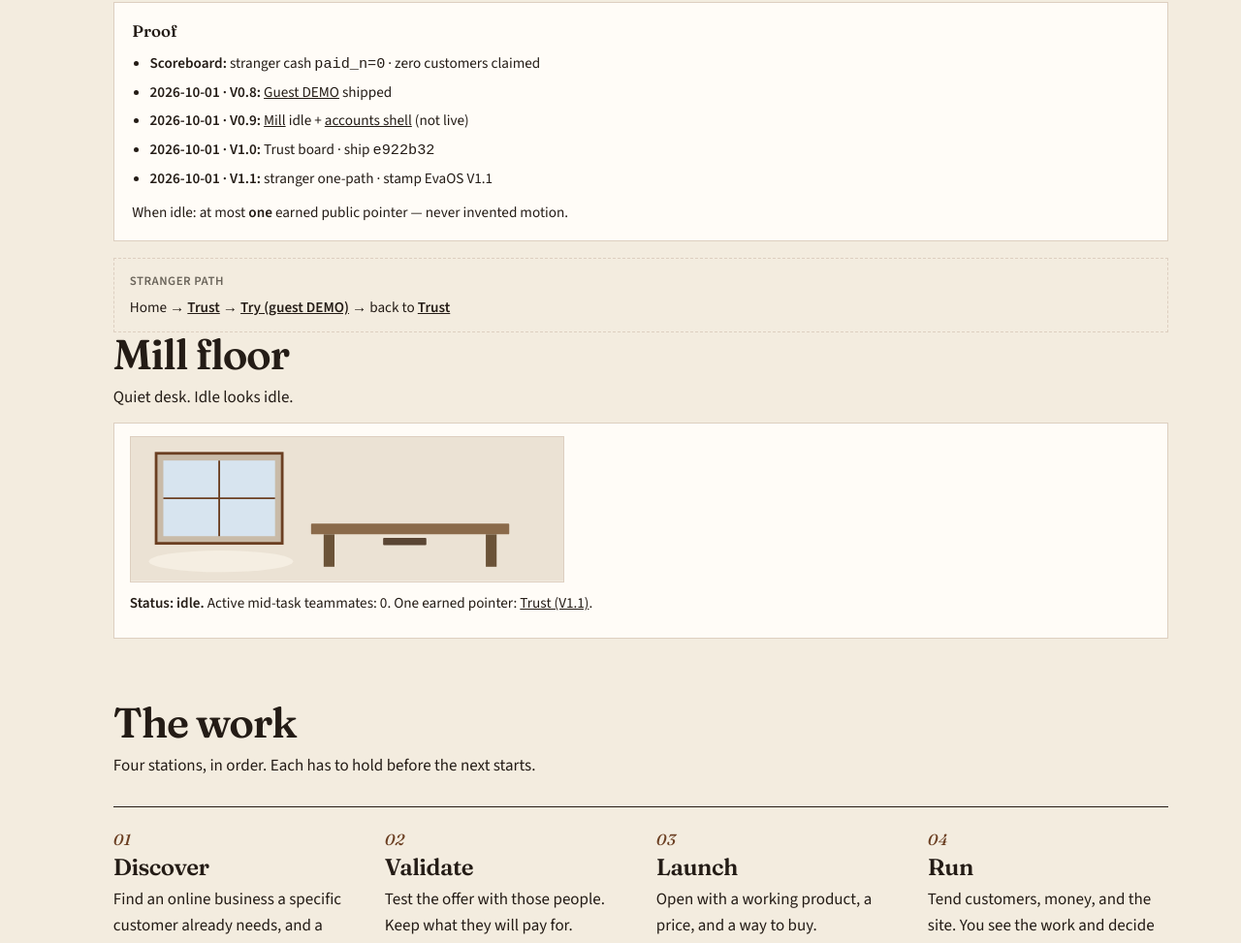
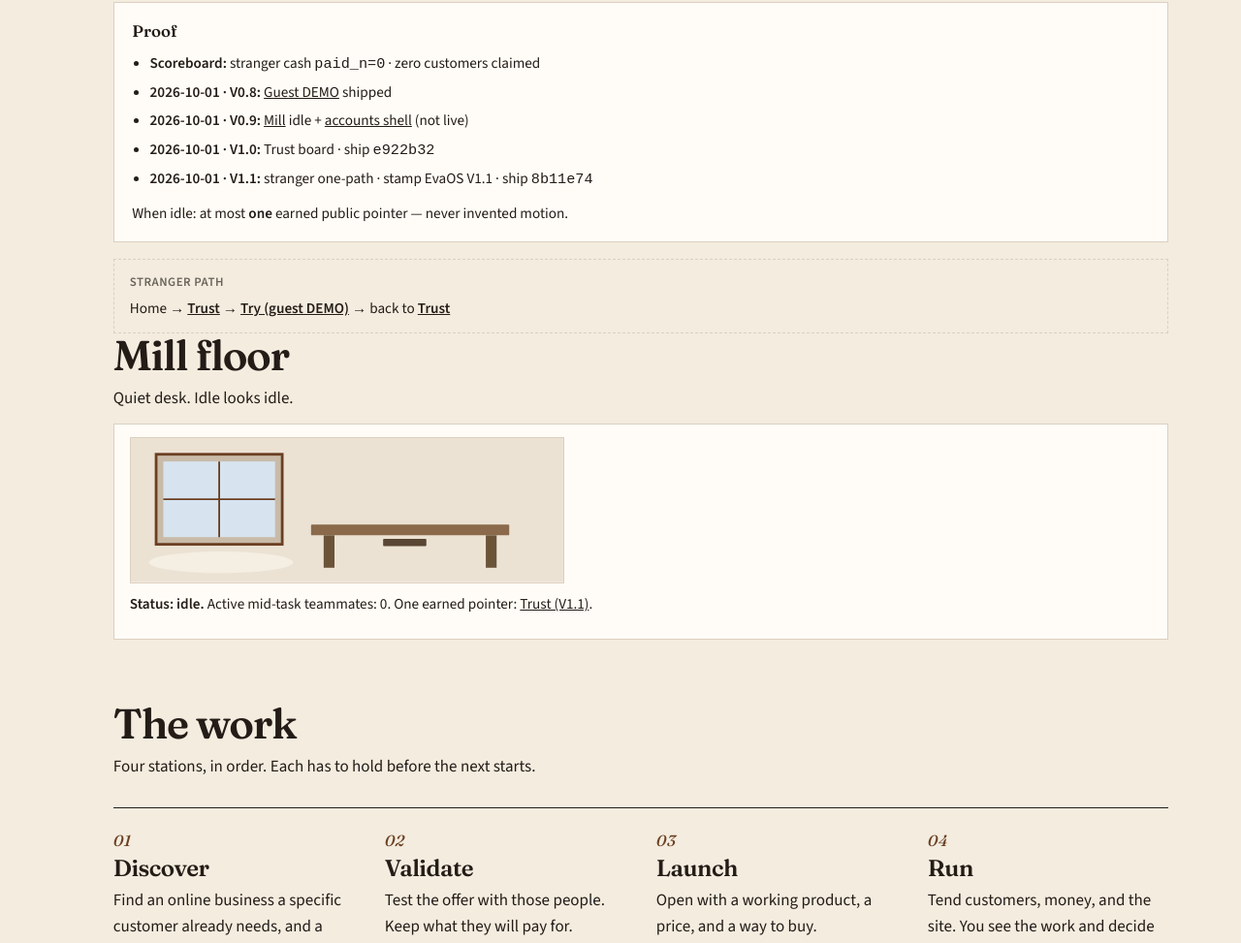
Before and after one commit to Evaisawesome2025/joinermill, a plain HTML site: page index.html in a window 1280 px wide. Shown: the part 879-1852 px from the top of the page at 97% size. Drawn offline with Linux system fonts and the light colour scheme.

Commit message:
EvaOS V1.1 follow-up: stamp ship SHA 8b11e74 on #trust evidence

```diff
--- a/index.html
+++ b/index.html
@@ -98,7 +98,7 @@
               <li><strong>2026-10-01 · V0.8:</strong> <a href="/app/guest/">Guest DEMO</a> shipped</li>
               <li><strong>2026-10-01 · V0.9:</strong> <a href="/app/office/">Mill</a> idle + <a href="/app/signup/">accounts shell</a> (not live)</li>
               <li><strong>2026-10-01 · V1.0:</strong> Trust board · ship <code>e922b32</code></li>
-              <li><strong>2026-10-01 · V1.1:</strong> stranger one-path · stamp EvaOS V1.1</li>
+              <li><strong>2026-10-01 · V1.1:</strong> stranger one-path · stamp EvaOS V1.1 · ship <code>8b11e74</code></li>
             </ul>
             <p class="trust-metric">When idle: at most <strong>one</strong> earned public pointer — never invented motion.</p>
           </div>
```
